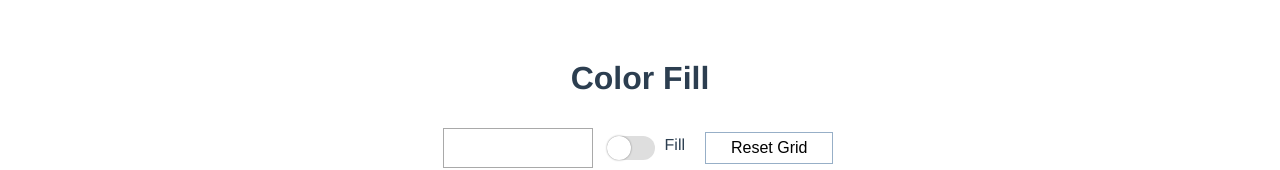
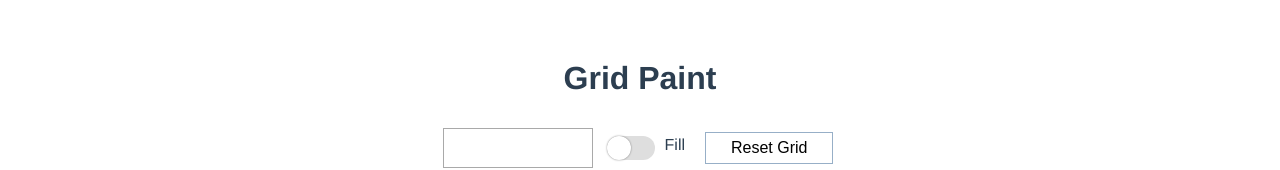
Before and after one commit to clandau/paint-fill, a Vue app: page / in a window 1280 px wide. Shown: the top 170 px of the page. Built offline with nearby package versions, Linux system fonts and the light colour scheme.

Commit message:
fix header

```diff
--- a/src/App.vue
+++ b/src/App.vue
@@ -1,6 +1,6 @@
 <template>
 
-  <Grid msg="Color Fill" />
+  <Grid msg="Grid Paint" />
   <footer>A <a href="http://celandau.com" target="_blank">Courtney Landau</a> project. </footer>
 </template>
 
```
